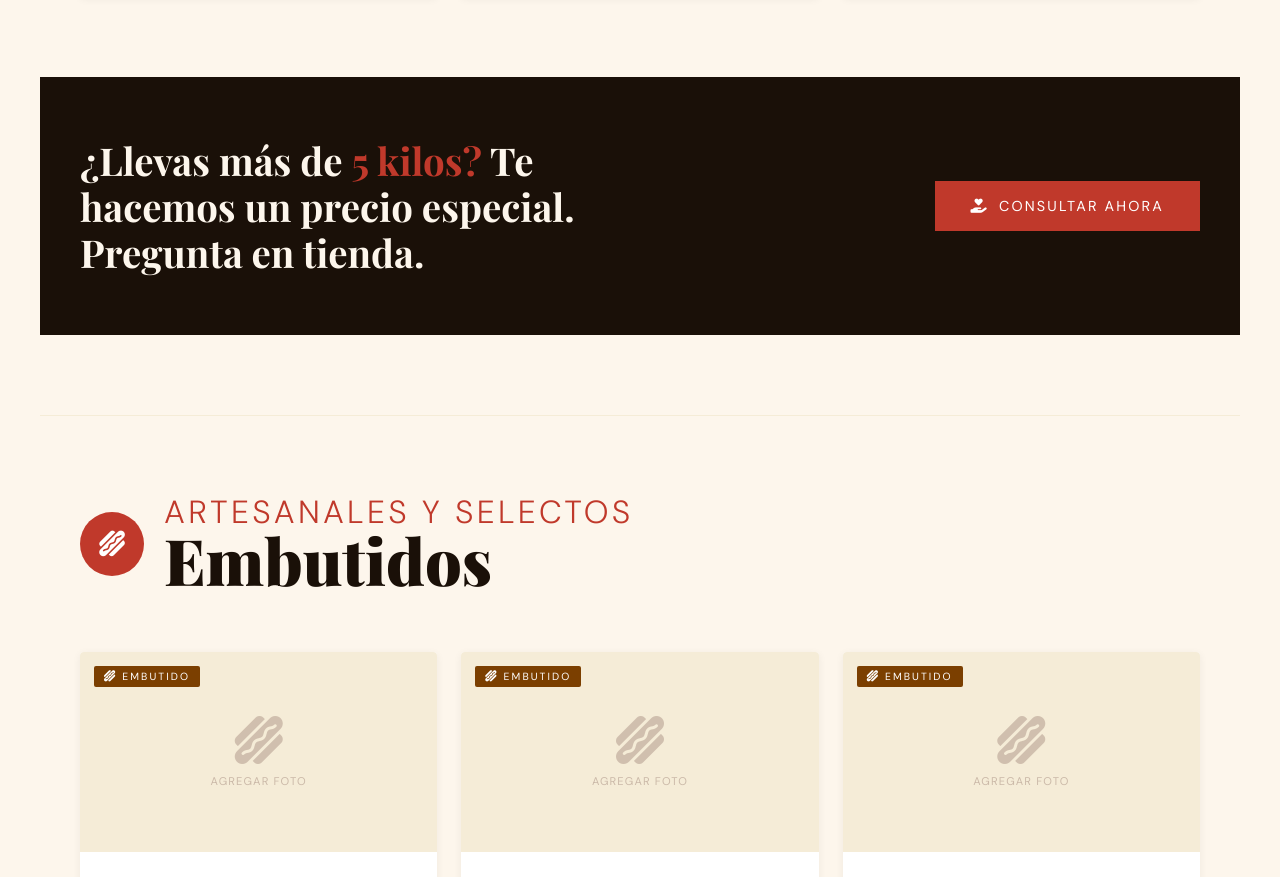
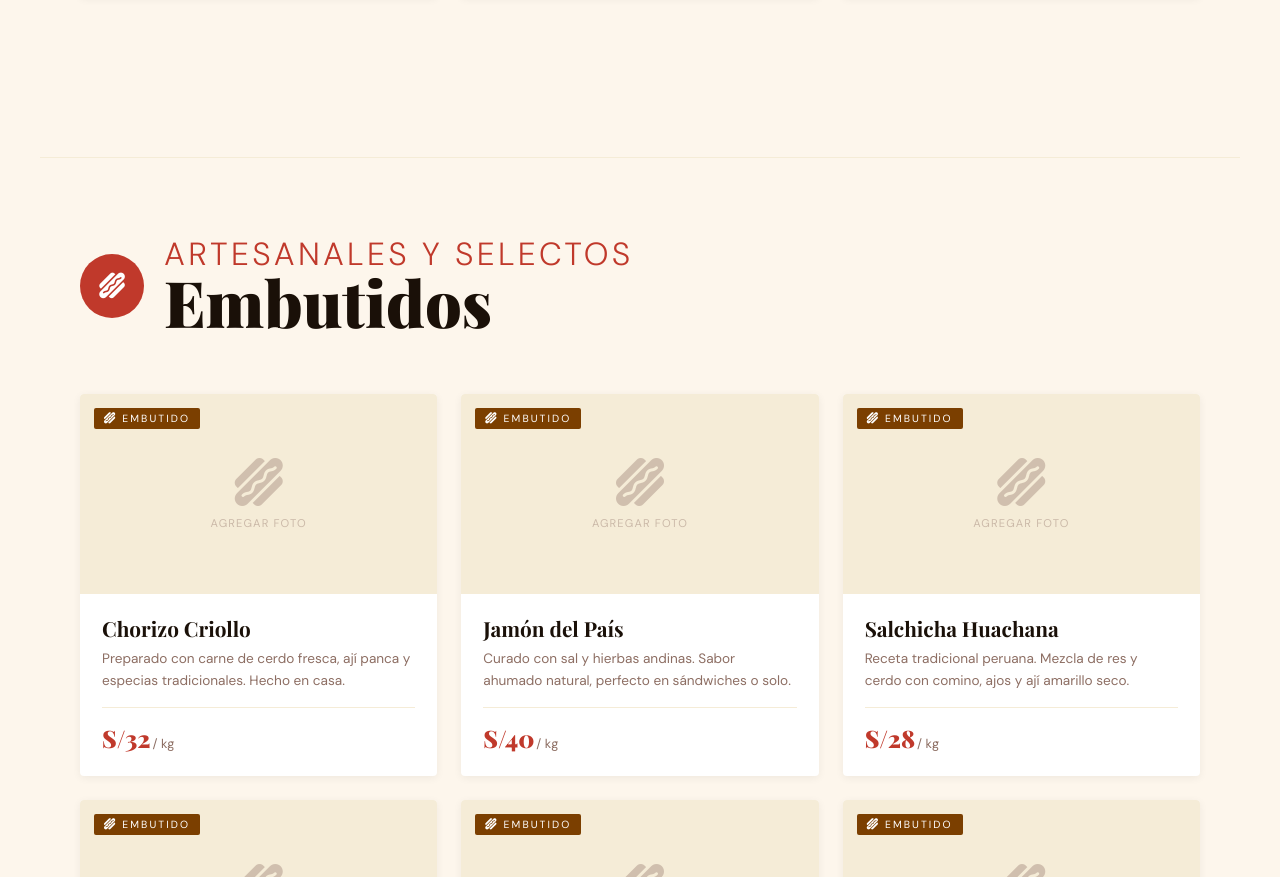
Before and after one commit to Alejandro-true/carniceria-jack, a plain HTML site: page index.html in a window 1280 px wide. Shown: the part 3074-3951 px from the top of the page. Drawn offline with nearby package versions, Linux system fonts and the light colour scheme.

Commit message:
Update index.html

```diff
--- a/index.html
+++ b/index.html
@@ -3,7 +3,7 @@
 <head>
 <meta charset="UTF-8">
 <meta name="viewport" content="width=device-width, initial-scale=1.0">
-<title>La Carnicería del Don — Catálogo</title>
+<title>Carniceria Jack - Catálogo</title>
 <link href="https://fonts.googleapis.com/css2?family=Playfair+Display:wght@400;700;900&family=DM+Sans:wght@300;400;500&display=swap" rel="stylesheet">
 <link rel="stylesheet" href="https://cdnjs.cloudflare.com/ajax/libs/font-awesome/6.5.0/css/all.min.css">
 <style>
@@ -708,12 +708,12 @@
 </section>
 
 <!-- BANNER PROMOCIONAL -->
-<div style="max-width:1200px;margin:0 auto;padding:0 40px;">
+<!--<div style="max-width:1200px;margin:0 auto;padding:0 40px;">
   <div class="banner reveal">
     <p class="banner-text">¿Llevas más de <strong>5 kilos?</strong> Te hacemos un precio especial. Pregunta en tienda.</p>
     <button class="banner-cta"><i class="fa-solid fa-hand-holding-heart"></i> Consultar ahora</button>
   </div>
-</div>
+</div>-->
 
 <hr class="sep" style="margin-top:80px;">
 
```
